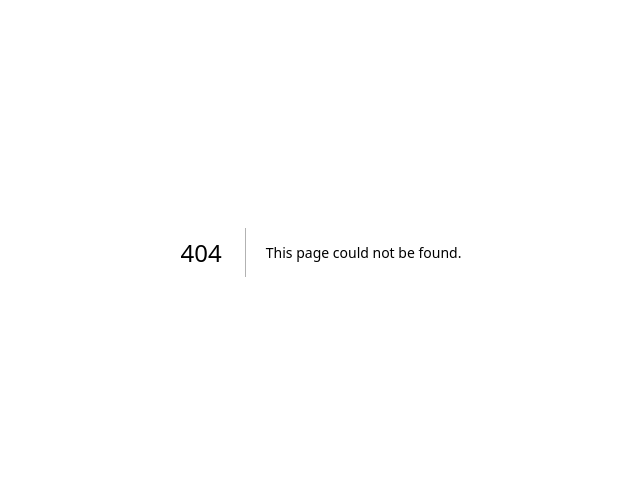
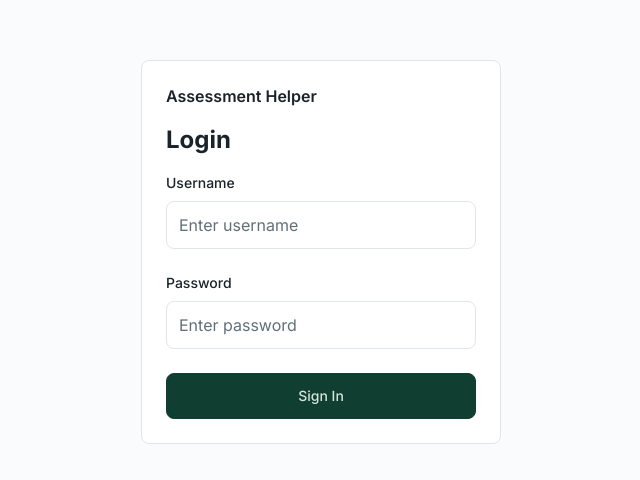
Before and after one commit to AaronDcunha/AssessmentHelperCapstoneUTD, a Next.js app: page /login in a window 1280 px wide. Before the commit this address had no page. Shown: the part 148-628 px from the top of the page, without its empty margins (319-959 px from the left). Built offline with nearby package versions, Linux system fonts and the light colour scheme.

Commit message:
build authentication login frontend

```diff
--- /dev/null
+++ b/src/app/(auth)/login/page.tsx
@@ -0,0 +1,109 @@
+"use client";
+
+import { signIn } from "next-auth/react";
+import { useRouter } from "next/navigation";
+import { useState, type FormEvent } from "react";
+import { Button } from "@/components/ui/button";
+import { Input } from "@/components/ui/form-fields";
+
+export default function LoginPage() {
+  const router = useRouter();
+
+  const [username, setUsername] = useState("");
+  const [password, setPassword] = useState("");
+  const [error, setError] = useState("");
+  const [loading, setLoading] = useState(false);
+
+  async function handleSubmit(event: FormEvent<HTMLFormElement>) {
+    event.preventDefault();
+
+    if (loading) return;
+
+    setLoading(true);
+    setError("");
+
+    try {
+      const result = await signIn("credentials", {
+        username,
+        password,
+        redirect: false,
+        redirectTo: "/test",
+      });
+
+      if (!result || result.error) {
+        setError("Invalid username or password");
+        return;
+      }
+
+      router.push(result.url ?? "/test");
+      router.refresh();
+    } catch {
+      setError("Unable to sign in. Please try again.");
+    } finally {
+      setLoading(false);
+    }
+  }
+
+  return (
+    <main className="flex min-h-screen flex-1 items-center justify-center bg-canvas p-ah-24">
+      <section
+        aria-labelledby="login-heading"
+        className="w-full max-w-[360px] rounded-ah-8 border border-border bg-surface p-ah-24"
+      >
+        <p className="mb-ah-16 text-body font-semibold text-ink">
+          Assessment Helper
+        </p>
+
+        <h1
+          id="login-heading"
+          className="mb-ah-16 text-section font-bold text-ink"
+        >
+          Login
+        </h1>
+
+        <form className="space-y-ah-24" onSubmit={handleSubmit}>
+          <Input
+            label="Username"
+            name="username"
+            placeholder="Enter username"
+            autoComplete="username"
+            required
+            disabled={loading}
+            value={username}
+            onChange={(event) => setUsername(event.target.value)}
+          />
+
+          <Input
+            label="Password"
+            name="password"
+            type="password"
+            placeholder="Enter password"
+            autoComplete="current-password"
+            required
+            disabled={loading}
+            value={password}
+            onChange={(event) => setPassword(event.target.value)}
+          />
+
+          {error && (
+            <p
+              role="alert"
+              className="rounded-ah-8 bg-danger-bg px-ah-12 py-ah-8 text-caption text-danger"
+            >
+              {error}
+            </p>
+          )}
+
+          <Button
+            type="submit"
+            fullWidth
+            disabled={loading}
+            aria-busy={loading}
+          >
+            {loading ? "Signing in..." : "Sign In"}
+          </Button>
+        </form>
+      </section>
+    </main>
+  );
+}
--- a/src/app/(main)/auth-test/page.tsx
+++ b/src/app/(main)/auth-test/page.tsx
@@ -12,7 +12,7 @@ export default async function AuthTestPage() {
       <p>Permissions: {user.permissions.join(", ")}.</p>
       <ul>{testAreas.map((area) => <li key={area}><Link href={`/test/${area}`}>{area} test page</Link></li>)}</ul>
       <p><a href="/api/me">Current user JSON</a></p>
-      <form action={async () => { "use server"; await signOut({ redirectTo: "/api/auth/signin" }); }}>
+      <form action={async () => { "use server"; await signOut({ redirectTo: "/login" }); }}>
         <button type="submit">Sign out</button>
       </form>
     </div>
--- a/src/app/(main)/test/[area]/page.tsx
+++ b/src/app/(main)/test/[area]/page.tsx
@@ -12,7 +12,7 @@ export default async function AreaTestPage({ params }: { params: Promise<{ area:
       <p>Hi, I&apos;m {area}.</p>
       <form action={async () => {
         "use server";
-        await signOut({ redirectTo: "/api/auth/signin" });
+        await signOut({ redirectTo: "/login" });
       }}>
         <button type="submit">Log out</button>
       </form>
--- a/src/auth.ts
+++ b/src/auth.ts
@@ -4,6 +4,7 @@ import { authenticateDemo, demoEnabled } from "@/server/demo-auth";
 
 export const { handlers, auth, signIn, signOut } = NextAuth({
   session: { strategy: "jwt", maxAge: 60 * 60 },
+  pages: { signIn: "/login" },
   providers: [Credentials({
     credentials: {
       username: { label: "Username", type: "text" },
--- a/src/server/permissions.ts
+++ b/src/server/permissions.ts
@@ -12,7 +12,7 @@ export async function getCurrentUser() {
 
 export async function requireUser() {
   const user = await getCurrentUser();
-  if (!user) redirect("/api/auth/signin?callbackUrl=%2Ftest");
+  if (!user) redirect("/login");
   return user;
 }
 
```
